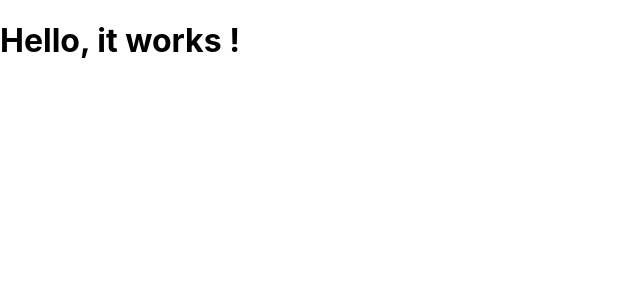
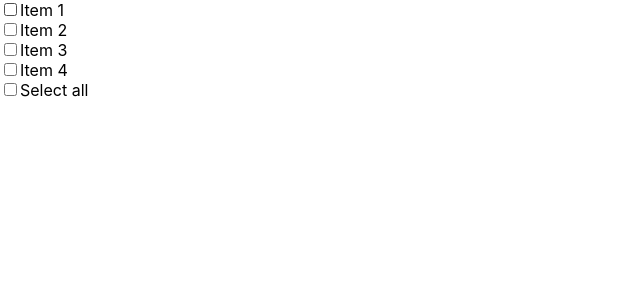
Before and after one commit to lmsec/technical-tests, a React (Create React App) app in the folder react-tests/: page / in a window 1280 px wide. Shown: the top 300 px of the page, without its empty margins (0-640 px from the left). Built offline with nearby package versions, Linux system fonts and the light colour scheme.

Commit message:
react tests: most features OK

```diff
--- a/react-tests/src/components/App.js
+++ b/react-tests/src/components/App.js
@@ -1,11 +1,80 @@
-import React from 'react';
-import './App.css';
-import {ReactLevel1} from './react-level-1'
+import React, {Component} from "react";
+import Checkbox from "./Checkbox";
 
-function App() {
-  return (
-    <ReactLevel1 />
-  );
+
+const ITEMS = [
+    "Item 1",
+    "Item 2",
+    "Item 3",
+    "Item 4",
+];
+
+class App extends Component {
+    state = {
+        itemCheckboxes: ITEMS.reduce(
+            (options, option) => ({
+                ...options,
+                [option]: false
+            }),
+            {}
+        ),
+        selectAllCheckbox: false
+    };
+
+    handleItemCheckboxChange = changeEvent => {
+        const {name} = changeEvent.target;
+
+        console.log(changeEvent.target);
+        this.setState(prevState => ({
+            itemCheckboxes: {
+                ...prevState.itemCheckboxes,
+                [name]: !prevState.itemCheckboxes[name]
+            }
+        }));
+    };
+
+    handleSelectAllCheckboxChange = () => {
+        Object.keys(this.state.itemCheckboxes).forEach(itemCheckbox => {
+            this.setState(prevState => ({
+                itemCheckboxes: {
+                    ...prevState.itemCheckboxes,
+                    [itemCheckbox]: !prevState.selectAllCheckbox
+                }
+            }));
+        });
+
+        this.setState(prevState => ({
+            selectAllCheckbox: !prevState.selectAllCheckbox
+        }));
+    };
+
+    createItemCheckbox = name => (
+        <Checkbox
+            label={name}
+            isSelected={this.state.itemCheckboxes[name]}
+            onCheckboxChange={this.handleItemCheckboxChange}
+            key={name}
+        />
+    );
+
+    createSelectAllCheckbox = () => (
+        <Checkbox
+            label={"Select all"}
+            isSelected={this.state.selectAllCheckbox}
+            onCheckboxChange={this.handleSelectAllCheckboxChange}
+            key={"selectAll"}
+        />
+    );
+
+    createCheckboxes = () => [...ITEMS.map(this.createItemCheckbox), this.createSelectAllCheckbox()];
+
+    render() {
+        return (
+            <div className="container">
+                        {this.createCheckboxes()}
+            </div>
+        );
+    }
 }
 
 export default App;
--- /dev/null
+++ b/react-tests/src/components/Checkbox.js
@@ -0,0 +1,20 @@
+import React from "react";
+
+// Source: http://react.tips/checkboxes-in-react-16/
+
+const Checkbox = ({ label, isSelected, onCheckboxChange }) => (
+  <div className="form-check">
+    <label>
+      <input
+        type="checkbox"
+        name={label}
+        checked={isSelected}
+        onChange={onCheckboxChange}
+        className="form-check-input"
+      />
+      {label}
+    </label>
+  </div>
+);
+
+export default Checkbox;
--- a/react-tests/src/components/react-level-1.js
+++ /dev/null
@@ -1,9 +0,0 @@
-import React from "react";
-
-export class ReactLevel1 extends React.Component {
-    render() {
-        return (
-            <h1>Hello, it works !</h1>
-        );
-    }
-}
```
